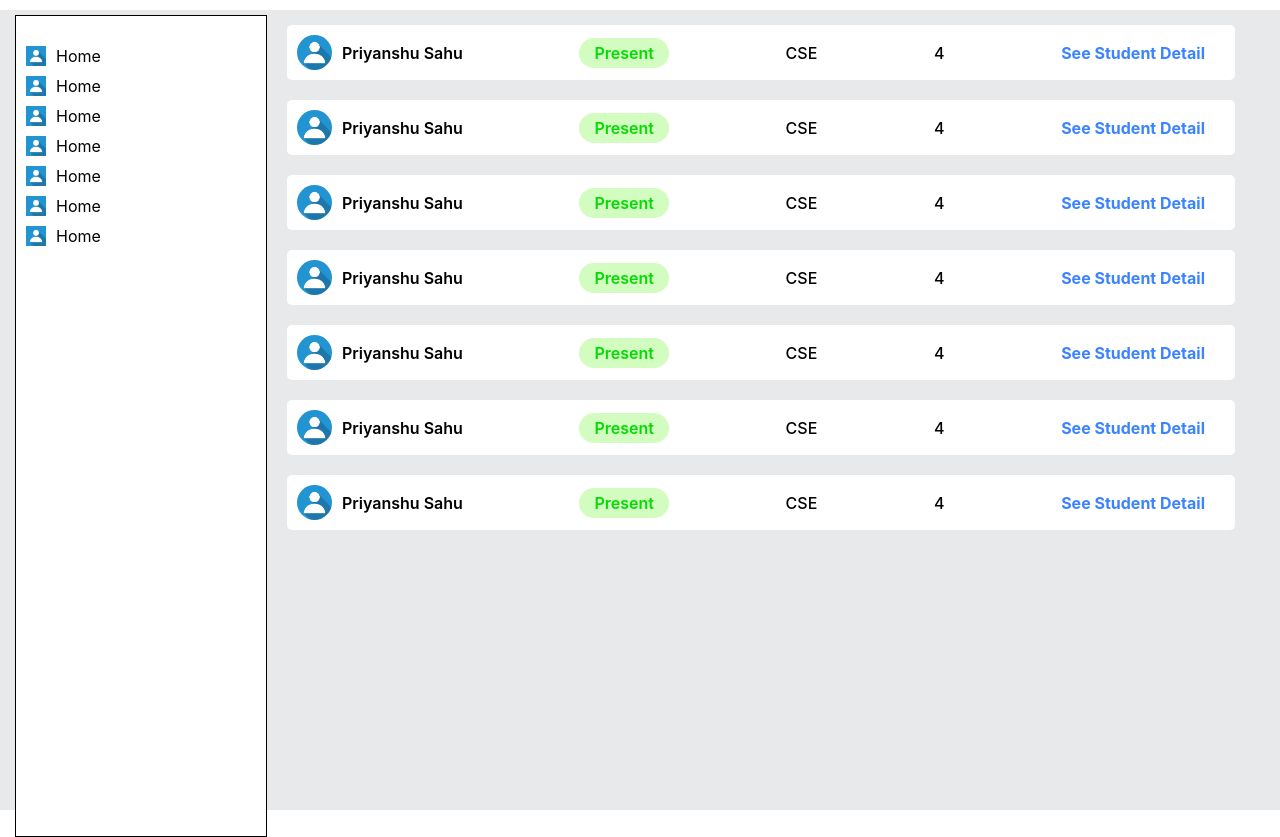
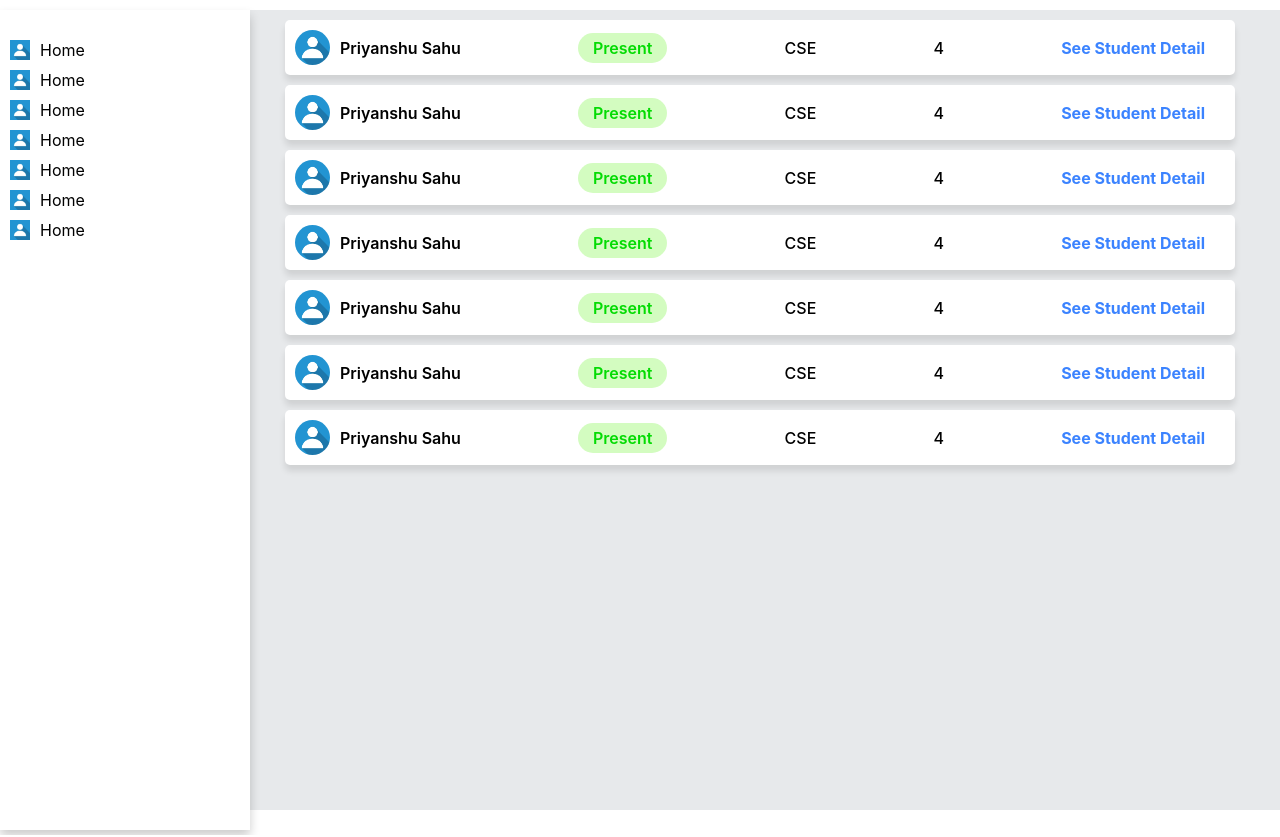
Before and after one commit to PriyanshuSahu2002/attendance_react_app, a React (Create React App) app: page /attendance in a window 1280 px wide. Built offline with nearby package versions, Linux system fonts and the light colour scheme.

Commit message:
Added Shadow Effect
Changed Cursor to pointer for Attendance List

```diff
--- a/public/index.html
+++ b/public/index.html
@@ -24,11 +24,12 @@
       work correctly both with client-side routing and a non-root public URL.
       Learn how to configure a non-root public URL by running `npm run build`.
     -->
-    <title>React App</title>
+    <title>Attendance App</title>
   </head>
+
   <body>
     <noscript>You need to enable JavaScript to run this app.</noscript>
-    <div id="root"></div>
+    <div id="root" style="height: 100%; overflow-y: hidden; overflow-x: hidden;"></div>
     <!--
       This HTML file is a template.
       If you open it directly in the browser, you will see an empty page.
--- a/src/Components/Sheet.jsx
+++ b/src/Components/Sheet.jsx
@@ -11,7 +11,13 @@ const Container = styled.div`
     padding: 10px;
     align-items: center;
     border-radius: 5px;
-    margin:10px 20px;
+    margin:5px 20px;
+    box-shadow: 0px 6px 6px rgba(0, 0, 0, 0.1);
+    &:hover {
+    box-shadow: 0px 6px 10px rgba(0, 0, 0, 0.2);
+    transition: scale(1.01);
+    cursor: pointer;
+  }
 `
 
 const Pack = styled.div`
--- a/src/Components/Sidebar.jsx
+++ b/src/Components/Sidebar.jsx
@@ -5,16 +5,17 @@ import SideBarItems from './SideBarItems'
 
 const Container = styled.div`
     float: left;
-    border: 1px solid;
+
     width: 250px;
     height: ${props=>props.sizeY}px;
     background-color: white;
     position: relative;
     overflow-x: hidden;
     z-index: 1;
-    top: 0;
+    top: -5px;
     padding-top: 20px  ;
-    left: 0;
+    left: -15px ;
+    box-shadow: 0px 6px 10px rgba(0, 0, 0, 0.2);
 `
 const Sidebar = () => {
   return (
```
